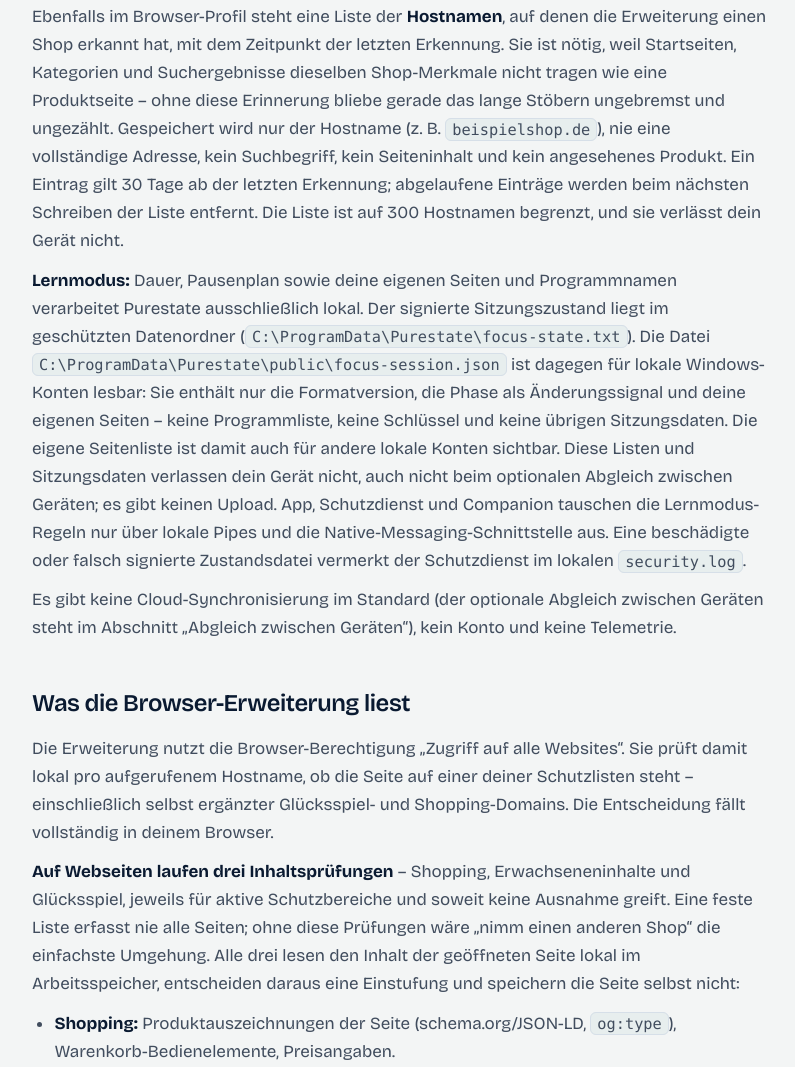
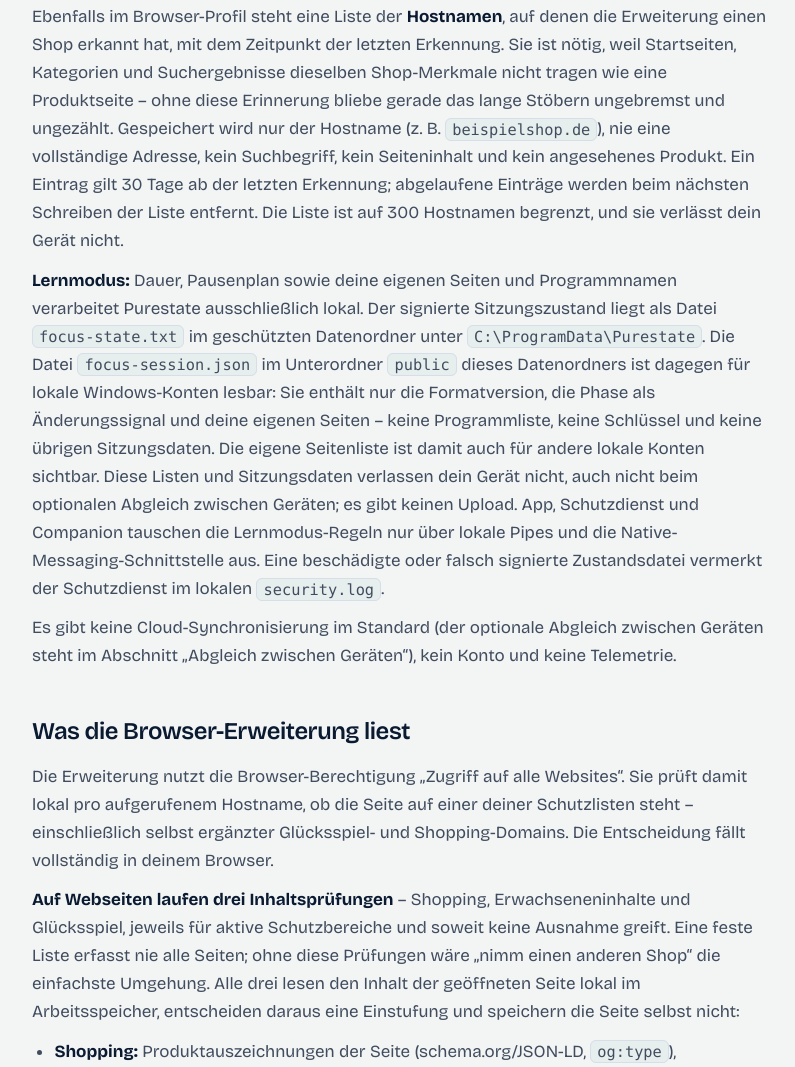
Before and after one commit to juliusweckowski/purestate-app.com, a plain HTML site: page website/datenschutz/index.html in a window 1280 px wide. Shown: the part 2195-3262 px from the top of the page, without its empty margins (240-1035 px from the left). Drawn offline with Linux system fonts and the light colour scheme.

Commit message:
fix: let the privacy page fit 320 px wide screens
The Lernmodus paragraph published in 4961e5c named two long file paths in
inline code, which made /datenschutz/ 48 px wider than a 320 px screen. The
paragraph now names the folder and the files separately.

Built from purestate main at 2123675 (fix 92966d9).

Co-Authored-By: Claude Sonnet 5.5 <noreply@anthropic.com>

```diff
--- a/website/datenschutz/index.html
+++ b/website/datenschutz/index.html
@@ -44,7 +44,7 @@ auf purestate-app.com nach einer neueren Version. Die Einzelheiten stehen unten.
 <p><strong>In einem geschützten Systemverzeichnis</strong> führt der Schutzdienst manipulationsgeschützte Zähler: tägliche Zeitbudgets für Social Media, Shopping und Glücksspiel, monatliche Shopping-Zähler sowie den täglichen Videospiel-Zeitstand. Diese Zähler gelten pro PC und sind nicht Teil von Backups. Nur wenn du den Abgleich zwischen Geräten einschaltest, verlassen sie dein Gerät verschlüsselt (siehe „Abgleich zwischen Geräten“). Erkannte Spielpfade erscheinen nicht in Logs oder Diagnoseberichten (nur Anzahlen).</p>
 <p><strong>Lokal im Browser-Profil</strong> speichert der Companion nur die für freiwillige Limits erforderlichen Zustände: Ablaufzeitpunkte der Checkout-Wartezeit, aktive Sekunden pro Kalendertag, welche Plattform am Tag bereits eine Reflexionsfrage gezeigt hat, Shopping-Kaufversuche pro Kalendermonat und den Gesamtbetrag des Kaufs als ganze Euro-Zahl. Diesen Betrag liest die Erweiterung beim Klick auf „Weiter zum Kauf“ von der Kassenseite selbst ab; ist dort kein Betrag lesbar, wird der Kauf ohne Betrag gezählt. Gespeichert und an den lokalen Purestate-Dienst gemeldet wird er, sobald eine Monatsgrenze für Bestellungen oder ein Monatsbudget aktiv ist – die Monatsgrenze für Bestellungen ist standardmäßig eingeschaltet. Angezeigt wird der Betrag nur bei aktivem Monatsbudget. Ist nur die Checkout-Wartezeit aktiv, wird der Betrag gelesen, aber nicht gespeichert. Diese Browserdaten werden nie in Konfiguration, Backups oder Logs übernommen. Purestate liest keine Warenkörbe, Bestelldetails, Zahlungsdaten, Bankdaten oder Kontostände – nur diese eine Summe.</p>
 <p>Ebenfalls im Browser-Profil steht eine Liste der <strong>Hostnamen</strong>, auf denen die Erweiterung einen Shop erkannt hat, mit dem Zeitpunkt der letzten Erkennung. Sie ist nötig, weil Startseiten, Kategorien und Suchergebnisse dieselben Shop-Merkmale nicht tragen wie eine Produktseite – ohne diese Erinnerung bliebe gerade das lange Stöbern ungebremst und ungezählt. Gespeichert wird nur der Hostname (z. B. <code>beispielshop.de</code>), nie eine vollständige Adresse, kein Suchbegriff, kein Seiteninhalt und kein angesehenes Produkt. Ein Eintrag gilt 30 Tage ab der letzten Erkennung; abgelaufene Einträge werden beim nächsten Schreiben der Liste entfernt. Die Liste ist auf 300 Hostnamen begrenzt, und sie verlässt dein Gerät nicht.</p>
-<p><strong>Lernmodus:</strong> Dauer, Pausenplan sowie deine eigenen Seiten und Programmnamen verarbeitet Purestate ausschließlich lokal. Der signierte Sitzungszustand liegt im geschützten Datenordner (<code>C:\ProgramData\Purestate\focus-state.txt</code>). Die Datei <code>C:\ProgramData\Purestate\public\focus-session.json</code> ist dagegen für lokale Windows-Konten lesbar: Sie enthält nur die Formatversion, die Phase als Änderungssignal und deine eigenen Seiten – keine Programmliste, keine Schlüssel und keine übrigen Sitzungsdaten. Die eigene Seitenliste ist damit auch für andere lokale Konten sichtbar. Diese Listen und Sitzungsdaten verlassen dein Gerät nicht, auch nicht beim optionalen Abgleich zwischen Geräten; es gibt keinen Upload. App, Schutzdienst und Companion tauschen die Lernmodus-Regeln nur über lokale Pipes und die Native-Messaging-Schnittstelle aus. Eine beschädigte oder falsch signierte Zustandsdatei vermerkt der Schutzdienst im lokalen <code>security.log</code>.</p>
+<p><strong>Lernmodus:</strong> Dauer, Pausenplan sowie deine eigenen Seiten und Programmnamen verarbeitet Purestate ausschließlich lokal. Der signierte Sitzungszustand liegt als Datei <code>focus-state.txt</code> im geschützten Datenordner unter <code>C:\ProgramData\Purestate</code>. Die Datei <code>focus-session.json</code> im Unterordner <code>public</code> dieses Datenordners ist dagegen für lokale Windows-Konten lesbar: Sie enthält nur die Formatversion, die Phase als Änderungssignal und deine eigenen Seiten – keine Programmliste, keine Schlüssel und keine übrigen Sitzungsdaten. Die eigene Seitenliste ist damit auch für andere lokale Konten sichtbar. Diese Listen und Sitzungsdaten verlassen dein Gerät nicht, auch nicht beim optionalen Abgleich zwischen Geräten; es gibt keinen Upload. App, Schutzdienst und Companion tauschen die Lernmodus-Regeln nur über lokale Pipes und die Native-Messaging-Schnittstelle aus. Eine beschädigte oder falsch signierte Zustandsdatei vermerkt der Schutzdienst im lokalen <code>security.log</code>.</p>
 <p>Es gibt keine Cloud-Synchronisierung im Standard (der optionale Abgleich zwischen Geräten steht im Abschnitt „Abgleich zwischen Geräten“), kein Konto und keine Telemetrie.</p>
 <h2 id="was-die-browser-erweiterung-liest">Was die Browser-Erweiterung liest</h2>
 <p>Die Erweiterung nutzt die Browser-Berechtigung „Zugriff auf alle Websites“. Sie prüft damit lokal pro aufgerufenem Hostname, ob die Seite auf einer deiner Schutzlisten steht – einschließlich selbst ergänzter Glücksspiel- und Shopping-Domains. Die Entscheidung fällt vollständig in deinem Browser.</p>
```
